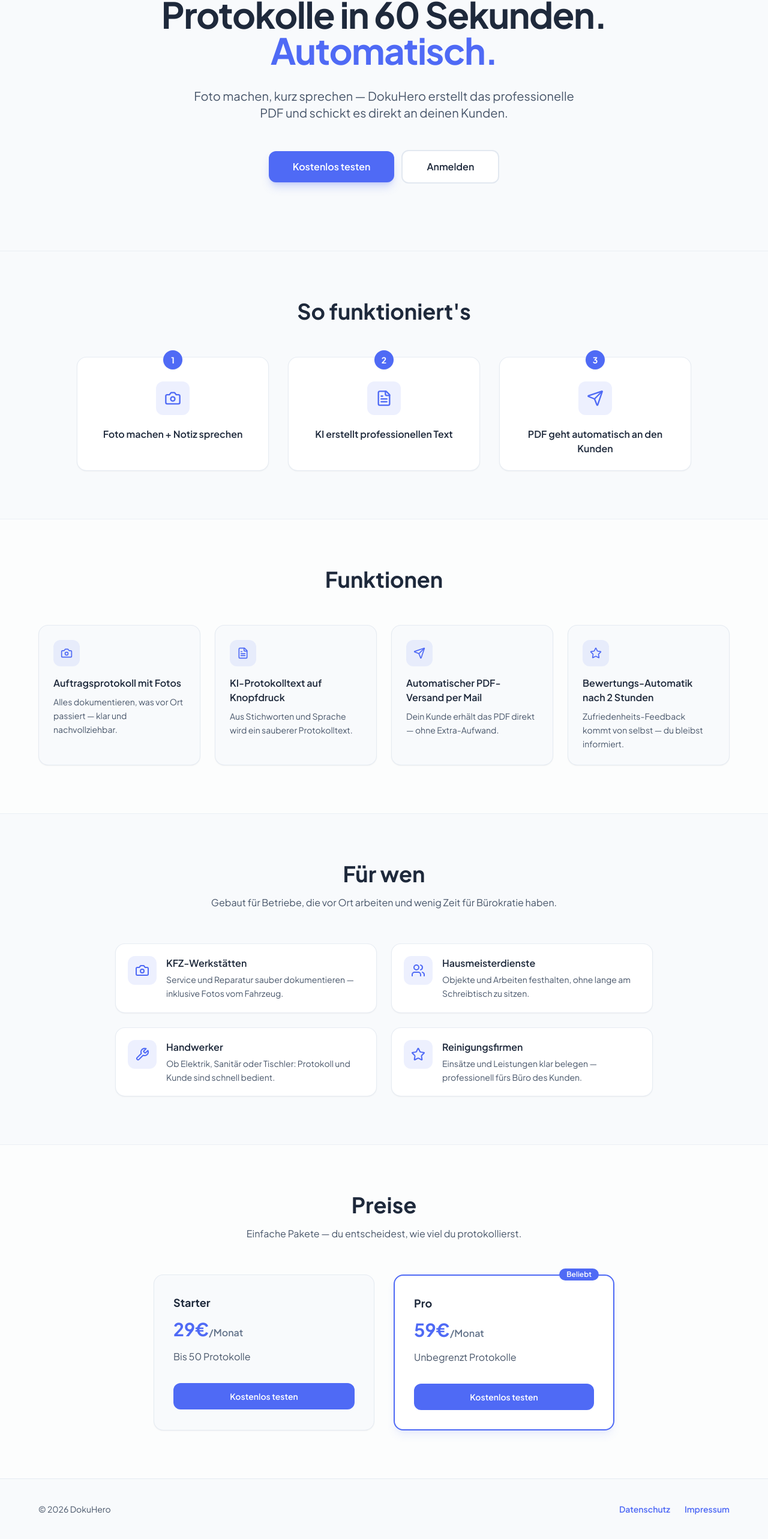
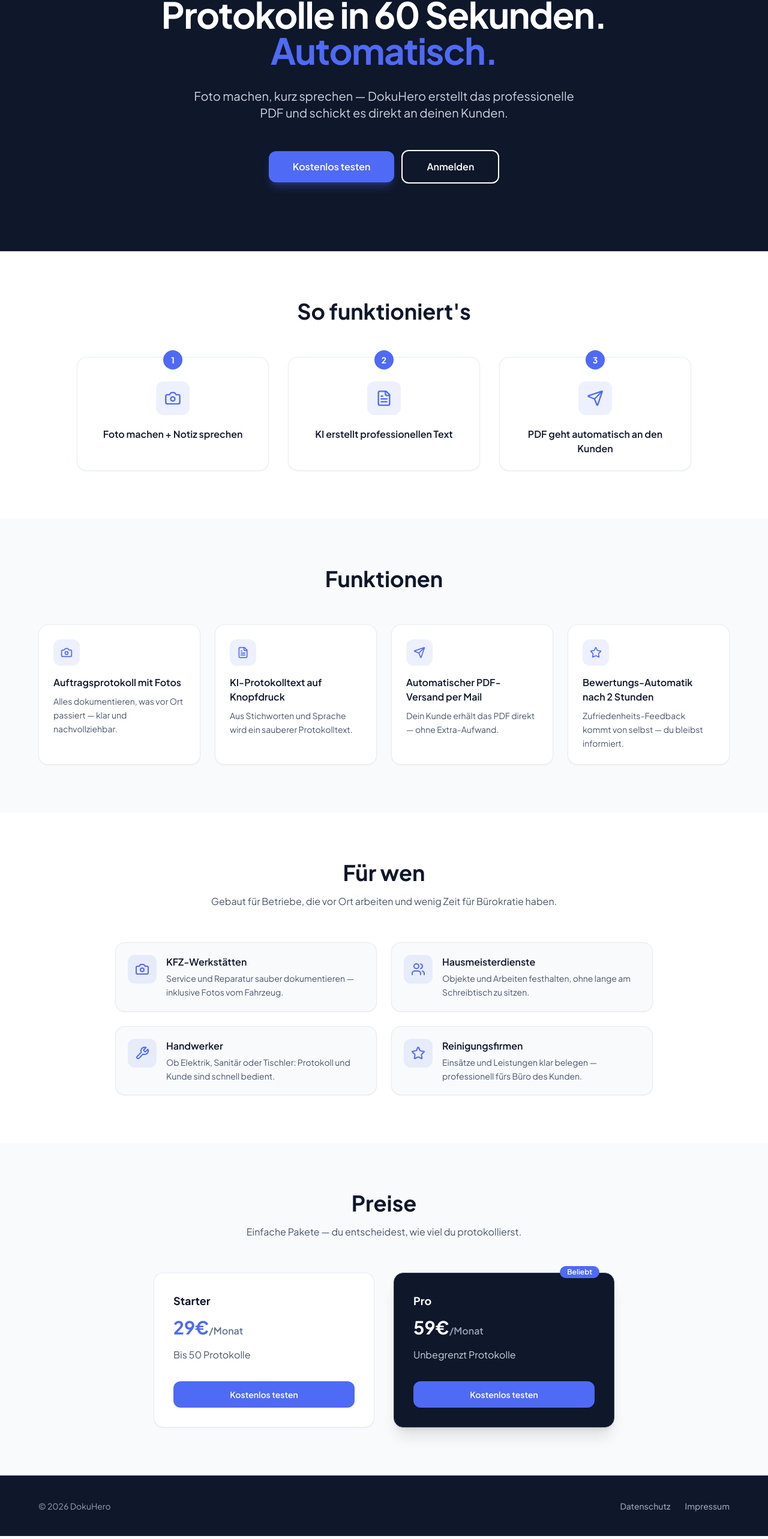
Before and after one commit to sakasolutions/dokuhero, a Next.js app: page / in a window 1280 px wide. Shown: the part 175-2741 px from the top of the page at 60% size. Built offline with nearby package versions, Linux system fonts and the light colour scheme.

Commit message:
Design: Status-Farben + Landingpage Anthrazit Hero

```diff
--- a/app/(admin)/admin/bewertungen/page.tsx
+++ b/app/(admin)/admin/bewertungen/page.tsx
@@ -107,9 +107,9 @@
                     <td className="px-4 py-3 tabular-nums">{r.protokoll_id ?? "–"}</td>
                     <td className="px-4 py-3">
                       {r.zufrieden === 1 ? (
-                        <span className="text-primary">Ja</span>
+                        <span className="text-green-600">Ja</span>
                       ) : r.zufrieden === 0 ? (
-                        <span className="text-red-700">Nein</span>
+                        <span className="text-red-600">Nein</span>
                       ) : (
                         "–"
                       )}
--- a/app/(dashboard)/dashboard/page.tsx
+++ b/app/(dashboard)/dashboard/page.tsx
@@ -120,7 +120,7 @@
               <span className="mr-1.5" aria-hidden>
                 👍
               </span>
-              <span className="font-semibold tabular-nums text-slate-900">
+              <span className="font-semibold tabular-nums text-green-600">
                 {stats?.bewertungen_positiv ?? "–"}
               </span>{" "}
               zufrieden
@@ -131,7 +131,7 @@
               <span className="mr-1.5" aria-hidden>
                 👎
               </span>
-              <span className="font-semibold tabular-nums text-slate-900">
+              <span className="font-semibold tabular-nums text-red-600">
                 {stats?.bewertungen_negativ ?? "–"}
               </span>{" "}
               Feedback
--- a/app/(dashboard)/protokoll/[id]/page.tsx
+++ b/app/(dashboard)/protokoll/[id]/page.tsx
@@ -273,7 +273,7 @@
       {bannerError ? (
         <div
           role="alert"
-          className="rounded-lg border border-red-200 bg-red-50 px-4 py-3 text-sm text-red-800"
+          className="rounded-lg border border-red-200 bg-red-50 px-4 py-3 text-sm text-red-700"
         >
           {bannerError}
         </div>
@@ -281,7 +281,7 @@
       {bannerSuccess ? (
         <div
           role="status"
-          className="rounded-lg border border-primary/25 bg-primary/10 px-4 py-3 text-sm text-dark"
+          className="rounded-lg border border-green-200 bg-green-50 px-4 py-3 text-sm text-green-700"
         >
           {bannerSuccess}
         </div>
--- a/app/page.tsx
+++ b/app/page.tsx
@@ -28,19 +28,19 @@
 
 export default function LandingPage() {
   return (
-    <div className="min-h-screen bg-surface text-slate-700">
-      <header className="sticky top-0 z-50 border-b border-slate-200/80 bg-surface/95 backdrop-blur">
+    <div className="min-h-screen bg-white text-slate-700">
+      <header className="sticky top-0 z-50 border-b border-white/10 bg-slate-900/95 backdrop-blur">
         <div className="mx-auto flex h-14 max-w-6xl items-center justify-between px-4 sm:px-6">
           <Link
             href="/"
-            className="text-lg font-bold tracking-tight text-dark"
+            className="text-lg font-bold tracking-tight text-white"
           >
             DokuHero
           </Link>
           <nav className="flex items-center gap-2 sm:gap-3">
             <Link
               href="/login"
-              className="rounded-lg px-3 py-2 text-sm font-semibold text-primary hover:text-primary/80"
+              className="rounded-lg px-3 py-2 text-sm font-semibold text-white/90 transition hover:text-white"
             >
               Anmelden
             </Link>
@@ -55,26 +55,26 @@
       </header>
 
       <main>
-        <section className="border-b border-slate-200/60 px-4 py-20 sm:px-6 sm:py-28">
+        <section className="border-b border-white/10 bg-slate-900 px-4 py-20 sm:px-6 sm:py-28">
           <div className="mx-auto max-w-4xl text-center">
-            <h1 className="text-4xl font-extrabold leading-tight tracking-tight text-dark sm:text-5xl md:text-6xl">
+            <h1 className="text-4xl font-extrabold leading-tight tracking-tight text-white sm:text-5xl md:text-6xl">
               Protokolle in 60 Sekunden.
               <span className="block text-primary">Automatisch.</span>
             </h1>
-            <p className="mx-auto mt-8 max-w-2xl text-lg leading-relaxed text-slate-600 sm:text-xl">
+            <p className="mx-auto mt-8 max-w-2xl text-lg leading-relaxed text-slate-300 sm:text-xl">
               Foto machen, kurz sprechen — DokuHero erstellt das professionelle PDF
               und schickt es direkt an deinen Kunden.
             </p>
             <div className="mt-12 flex flex-col items-stretch justify-center gap-3 sm:flex-row sm:items-center sm:justify-center">
               <Link
                 href="/register"
-                className="inline-flex min-h-12 items-center justify-center rounded-xl bg-primary px-10 py-3.5 text-base font-semibold text-white shadow-lg shadow-primary/25 transition hover:bg-primary/90"
+                className="inline-flex min-h-12 items-center justify-center rounded-xl bg-primary px-10 py-3.5 text-base font-semibold text-white shadow-lg shadow-primary/30 transition hover:bg-primary/90"
               >
                 Kostenlos testen
               </Link>
               <Link
                 href="/login"
-                className="inline-flex min-h-12 items-center justify-center rounded-xl border-2 border-slate-200 bg-white px-10 py-3.5 text-base font-semibold text-dark transition hover:border-slate-300 hover:bg-surface"
+                className="inline-flex min-h-12 items-center justify-center rounded-xl border-2 border-white bg-transparent px-10 py-3.5 text-base font-semibold text-white transition hover:bg-white/10"
               >
                 Anmelden
               </Link>
@@ -82,9 +82,9 @@
           </div>
         </section>
 
-        <section className="px-4 py-16 sm:px-6 sm:py-20">
+        <section className="bg-white px-4 py-16 sm:px-6 sm:py-20">
           <div className="mx-auto max-w-6xl">
-            <h2 className="text-center text-3xl font-bold text-dark sm:text-4xl">
+            <h2 className="text-center text-3xl font-bold text-slate-900 sm:text-4xl">
               So funktioniert&apos;s
             </h2>
             <ol className="mx-auto mt-14 grid max-w-5xl gap-8 sm:grid-cols-3">
@@ -102,16 +102,16 @@
                   >
                     <Icon className="h-7 w-7" strokeWidth={2} />
                   </div>
-                  <p className="mt-5 font-semibold text-dark">{title}</p>
+                  <p className="mt-5 font-semibold text-slate-900">{title}</p>
                 </li>
               ))}
             </ol>
           </div>
         </section>
 
-        <section className="border-y border-slate-200/60 bg-white/60 px-4 py-16 sm:px-6 sm:py-20">
+        <section className="bg-slate-50 px-4 py-16 sm:px-6 sm:py-20">
           <div className="mx-auto max-w-6xl">
-            <h2 className="text-center text-3xl font-bold text-dark sm:text-4xl">
+            <h2 className="text-center text-3xl font-bold text-slate-900 sm:text-4xl">
               Funktionen
             </h2>
             <div className="mt-14 grid gap-6 sm:grid-cols-2 lg:grid-cols-4">
@@ -139,12 +139,12 @@
               ].map(({ icon: Icon, title, text }) => (
                 <div
                   key={title}
-                  className="rounded-2xl border border-slate-200/80 bg-surface p-6 shadow-sm"
+                  className="rounded-2xl border border-slate-200/80 bg-white p-6 shadow-sm"
                 >
                   <div className="flex h-11 w-11 items-center justify-center rounded-xl bg-primary/10 text-primary">
                     <Icon className="h-5 w-5" strokeWidth={2} />
                   </div>
-                  <h3 className="mt-4 font-semibold text-dark">{title}</h3>
+                  <h3 className="mt-4 font-semibold text-slate-900">{title}</h3>
                   <p className="mt-2 text-sm leading-relaxed text-slate-600">
                     {text}
                   </p>
@@ -154,9 +154,9 @@
           </div>
         </section>
 
-        <section className="px-4 py-16 sm:px-6 sm:py-20">
+        <section className="bg-white px-4 py-16 sm:px-6 sm:py-20">
           <div className="mx-auto max-w-6xl">
-            <h2 className="text-center text-3xl font-bold text-dark sm:text-4xl">
+            <h2 className="text-center text-3xl font-bold text-slate-900 sm:text-4xl">
               Für wen
             </h2>
             <p className="mx-auto mt-4 max-w-2xl text-center text-slate-600">
@@ -188,13 +188,13 @@
               ].map(({ icon: Icon, title, text }) => (
                 <li
                   key={title}
-                  className="flex gap-4 rounded-2xl border border-slate-200/80 bg-white p-5 shadow-sm"
+                  className="flex gap-4 rounded-2xl border border-slate-200/80 bg-slate-50 p-5 shadow-sm"
                 >
                   <div className="flex h-12 w-12 shrink-0 items-center justify-center rounded-xl bg-primary/10 text-primary">
                     <Icon className="h-6 w-6" strokeWidth={2} />
                   </div>
                   <div>
-                    <h3 className="font-semibold text-dark">{title}</h3>
+                    <h3 className="font-semibold text-slate-900">{title}</h3>
                     <p className="mt-1 text-sm leading-relaxed text-slate-600">
                       {text}
                     </p>
@@ -205,17 +205,17 @@
           </div>
         </section>
 
-        <section className="border-t border-slate-200/60 bg-white/60 px-4 py-16 sm:px-6 sm:py-20">
+        <section className="bg-slate-50 px-4 py-16 sm:px-6 sm:py-20">
           <div className="mx-auto max-w-6xl">
-            <h2 className="text-center text-3xl font-bold text-dark sm:text-4xl">
+            <h2 className="text-center text-3xl font-bold text-slate-900 sm:text-4xl">
               Preise
             </h2>
             <p className="mx-auto mt-4 max-w-xl text-center text-slate-600">
               Einfache Pakete — du entscheidest, wie viel du protokollierst.
             </p>
             <div className="mx-auto mt-14 grid max-w-3xl gap-8 lg:grid-cols-2">
-              <div className="flex flex-col rounded-2xl border border-slate-200/80 bg-surface p-8 shadow-sm">
-                <h3 className="text-lg font-bold text-dark">Starter</h3>
+              <div className="flex flex-col rounded-2xl border border-slate-200/80 bg-white p-8 shadow-sm">
+                <h3 className="text-lg font-bold text-slate-900">Starter</h3>
                 <p className="mt-3 text-3xl font-extrabold text-primary">
                   29€
                   <span className="text-base font-semibold text-slate-500">
@@ -230,18 +230,18 @@
                   Kostenlos testen
                 </Link>
               </div>
-              <div className="relative flex flex-col rounded-2xl border-2 border-primary bg-white p-8 shadow-lg shadow-primary/10">
+              <div className="relative flex flex-col rounded-2xl border border-slate-700 bg-slate-900 p-8 shadow-xl">
                 <span className="absolute -top-3 right-6 rounded-full bg-primary px-3 py-0.5 text-xs font-semibold text-white">
                   Beliebt
                 </span>
-                <h3 className="text-lg font-bold text-dark">Pro</h3>
-                <p className="mt-3 text-3xl font-extrabold text-primary">
+                <h3 className="text-lg font-bold text-white">Pro</h3>
+                <p className="mt-3 text-3xl font-extrabold text-white">
                   59€
-                  <span className="text-base font-semibold text-slate-500">
+                  <span className="text-base font-semibold text-slate-400">
                     /Monat
                   </span>
                 </p>
-                <p className="mt-4 text-slate-600">Unbegrenzt Protokolle</p>
+                <p className="mt-4 text-slate-300">Unbegrenzt Protokolle</p>
                 <Link
                   href="/register"
                   className="mt-8 inline-flex min-h-11 items-center justify-center rounded-xl bg-primary px-4 py-2.5 text-center text-sm font-semibold text-white transition hover:bg-primary/90"
@@ -254,19 +254,19 @@
         </section>
       </main>
 
-      <footer className="border-t border-slate-200/80 bg-surface px-4 py-10 sm:px-6">
+      <footer className="border-t border-white/10 bg-slate-900 px-4 py-10 sm:px-6">
         <div className="mx-auto flex max-w-6xl flex-col items-center justify-between gap-6 sm:flex-row">
-          <p className="text-sm text-slate-600">© 2026 DokuHero</p>
+          <p className="text-sm text-slate-400">© 2026 DokuHero</p>
           <nav className="flex flex-wrap items-center justify-center gap-6 text-sm">
             <Link
               href="/datenschutz"
-              className="font-semibold text-primary hover:text-primary/80"
+              className="font-medium text-slate-400 transition hover:text-white"
             >
               Datenschutz
             </Link>
             <Link
               href="/impressum"
-              className="font-semibold text-primary hover:text-primary/80"
+              className="font-medium text-slate-400 transition hover:text-white"
             >
               Impressum
             </Link>
--- a/components/protokoll/SprachEingabe.tsx
+++ b/components/protokoll/SprachEingabe.tsx
@@ -187,7 +187,7 @@
         </p>
       ) : null}
       {successHint && !permissionError ? (
-        <p className="max-w-[220px] text-center text-xs text-primary" role="status">
+        <p className="max-w-[220px] text-center text-xs text-green-700" role="status">
           ✓ Sprache erkannt — du kannst den Text noch anpassen
         </p>
       ) : null}
```
Also changed, not shown: app/(admin)/admin/betriebe/[id]/page.tsx (+7 -1 lines), app/(admin)/admin/page.tsx (+21 -4 lines), app/(dashboard)/auftraege/page.tsx (+7 -5 lines).
